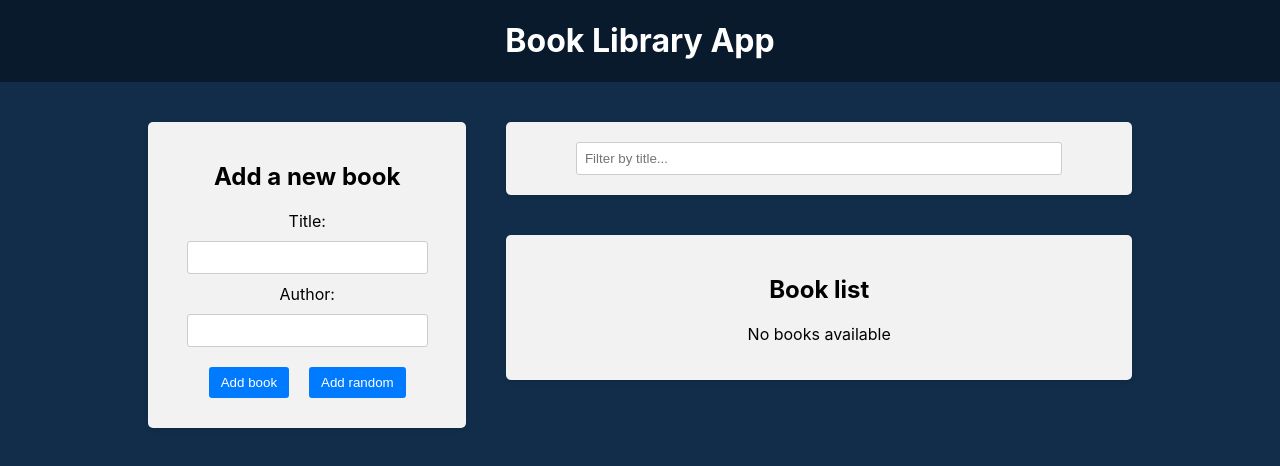
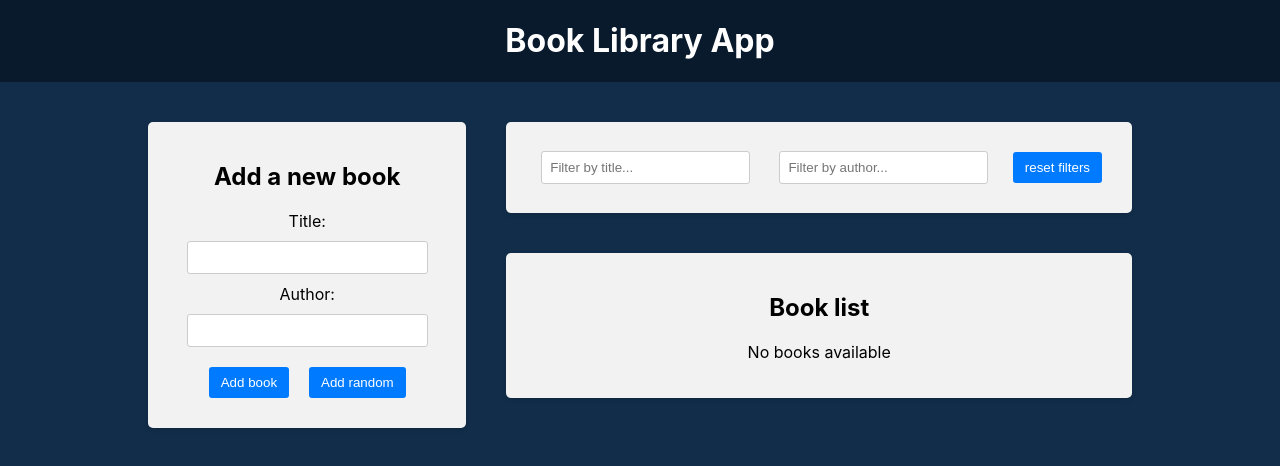
Before and after one commit to TheBlagova/react_redux_library_app, a React (Create React App) app in the folder library_app/frontend/: page / in a window 1280 px wide. Shown: the top 466 px of the page. Built offline with nearby package versions, Linux system fonts and the light colour scheme.

Commit message:
add filter by author

```diff
--- a/library_app/frontend/src/components/BookList/BookList.js
+++ b/library_app/frontend/src/components/BookList/BookList.js
@@ -1,10 +1,16 @@
 import { useSelector, useDispatch } from 'react-redux';
 import { BsBookmarkStar, BsBookmarkStarFill } from 'react-icons/bs';
 import { deleteBook, toggleFavorite } from '../../redux/books/actionCreators';
+import {
+  selectTitleFilter,
+  selectAuthorFilter,
+} from '../../redux/slices/filterSlice';
 import './BookList.css';
 
 function BookList() {
   const books = useSelector((state) => state.books);
+  const titleFilter = useSelector(selectTitleFilter);
+  const authorFilter = useSelector(selectAuthorFilter);
   const dispatch = useDispatch();
 
   const handleDeleteBook = (id) => {
@@ -15,6 +21,16 @@ function BookList() {
     dispatch(toggleFavorite(id));
   };
 
+  const filteredBooks = books.filter((book) => {
+    const matchesTitle = book.title
+      .toLowerCase()
+      .includes(titleFilter.toLowerCase());
+    const matchesAuthor = book.author
+      .toLowerCase()
+      .includes(authorFilter.toLowerCase());
+    return matchesTitle && matchesAuthor;
+  });
+
   return (
     <div className="app-block book-list">
       <h2>Book list</h2>
@@ -22,7 +38,7 @@ function BookList() {
         <p>No books available</p>
       ) : (
         <ul>
-          {books.map((book, i) => (
+          {filteredBooks.map((book, i) => (
             <li key={book.id}>
               <div className="book-info">
                 {++i}. {book.title} by <strong>{book.author}</strong>
--- a/library_app/frontend/src/components/Filter/Filter.js
+++ b/library_app/frontend/src/components/Filter/Filter.js
@@ -1,20 +1,33 @@
 import { useDispatch, useSelector } from 'react-redux';
 import {
   setTitleFilter,
+  setAuthorFilter,
   selectTitleFilter,
+  selectAuthorFilter,
+  resetFilters,
 } from '../../redux/slices/filterSlice';
 import './Filter.css';
 
 function Filter() {
   const dispatch = useDispatch();
   const titleFilter = useSelector(selectTitleFilter);
+  const authorFilter = useSelector(selectAuthorFilter);
 
   const handleTitleFilterChange = (e) => {
     dispatch(setTitleFilter(e.target.value));
   };
 
+  const handleAuthorFilterChange = (e) => {
+    dispatch(setAuthorFilter(e.target.value));
+  };
+
+  const handleResetFilters = () => {
+    dispatch(resetFilters());
+  };
+
   return (
     <div className="app-block filter">
+      <div className="filter-row">
         <div className="filter-group">
           <input
             type="text"
@@ -23,6 +36,18 @@ function Filter() {
             onChange={handleTitleFilterChange}
           />
         </div>
+        <div className="filter-group">
+          <input
+            type="text"
+            value={authorFilter}
+            placeholder="Filter by author..."
+            onChange={handleAuthorFilterChange}
+          />
+        </div>
+        <button type="button" onClick={handleResetFilters}>
+          reset filters
+        </button>
+      </div>
     </div>
   );
 }
--- a/library_app/frontend/src/redux/slices/filterSlice.js
+++ b/library_app/frontend/src/redux/slices/filterSlice.js
@@ -2,6 +2,7 @@ import { createSlice } from '@reduxjs/toolkit';
 
 const initialState = {
   title: '',
+  author: '',
 };
 
 const filterSlice = createSlice({
@@ -11,11 +12,19 @@ const filterSlice = createSlice({
     setTitleFilter: (state, action) => {
       return { ...state, title: action.payload };
     },
+    setAuthorFilter: (state, action) => {
+      return { ...state, author: action.payload };
+    },
+    resetFilters: (state) => {
+      return initialState;
+    },
   },
 });
 
-export const { setTitleFilter } = filterSlice.actions;
+export const { setTitleFilter, resetFilters, setAuthorFilter } =
+  filterSlice.actions;
 
 export const selectTitleFilter = (state) => state.filter.title;
+export const selectAuthorFilter = (state) => state.filter.author;
 
 export default filterSlice.reducer;
```
Lines whose indentation alone changed are shown as unchanged.
